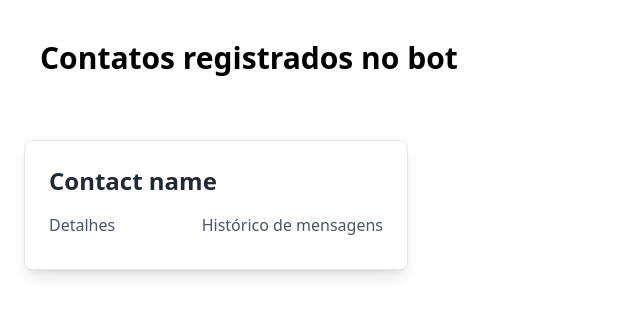
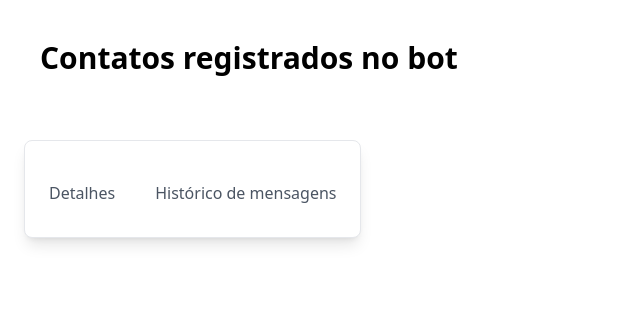
Before and after one commit to barbarabarbabela/blip-chat, a React (Vite) app in the folder web/: page /home in a window 1280 px wide. Shown: the top 316 px of the page, without its empty margins (0-640 px from the left). Built offline with nearby package versions, Linux system fonts and the light colour scheme.

Commit message:
refactor: remove modal from contact card component

```diff
--- a/web/src/components/contact-card.tsx
+++ b/web/src/components/contact-card.tsx
@@ -1,52 +1,40 @@
 import React from "react";
-import DetailsModal from "./details-modal";
 import { useNavigate } from "react-router-dom";
 
-function ContactCard() {
-  const [isDetailModalOpen, setIsDetailModalOpen] = React.useState(false);
+interface ContactCardProps {
+  name: string;
+  onClickDetails: () => void;
+}
+
+function ContactCard({ name, onClickDetails }: ContactCardProps) {
   const navigate = useNavigate();
 
-  const handleDetailModal = () => {
-    setIsDetailModalOpen(!isDetailModalOpen);
-  };
+
 
   const handleHistoryClick = () => {
     navigate(`/contato`);
   };
 
   return (
-    <div className="bg-white border shadow-lg rounded-lg p-6 max-w-sm m-6">
+    <div className="bg-white border shadow-lg rounded-lg p-6 w-fit m-6">
       <h1 className="text-2xl font-semibold text-gray-800 mb-4">
-        Contact name
+        {name}
       </h1>
-      <div className="flex justify-between">
+      <div className="flex gap-10">
         <p
           className="text-gray-600 mb-2 hover:underline hover:cursor-pointer"
-          onClick={handleDetailModal}
+          onClick={onClickDetails}
         >
           Detalhes
         </p>
-  <p
+        <p
           className="text-gray-600 hover:underline hover:cursor-pointer"
           onClick={handleHistoryClick}
         >
           Histórico de mensagens
         </p>
-        {isDetailModalOpen && (
-          <DetailsModal
-            isOpen={isDetailModalOpen}
-            title={"Detalhes do contato"}
-            onClose={handleDetailModal}
-          >
-            Email: etc@etc.com <br />
-            Grupo: grupo
-            <br />
-            Última mensagem: xx/xx/xxxx
-            <br />
-            Cidade: São Paulo
-          </DetailsModal>
-        )}
       </div>
+
     </div>
   );
 }
```
